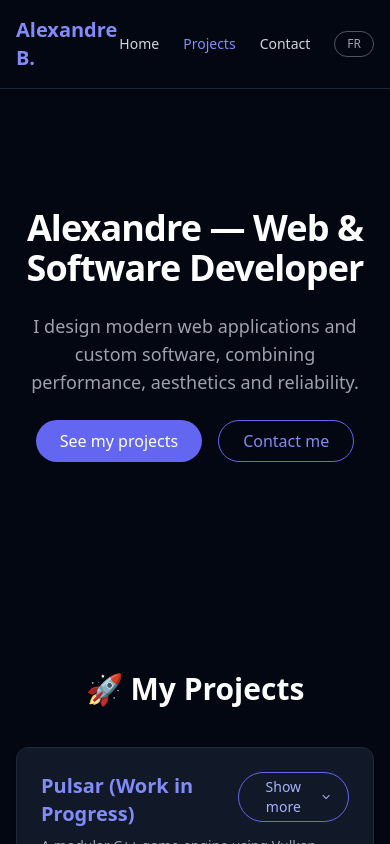
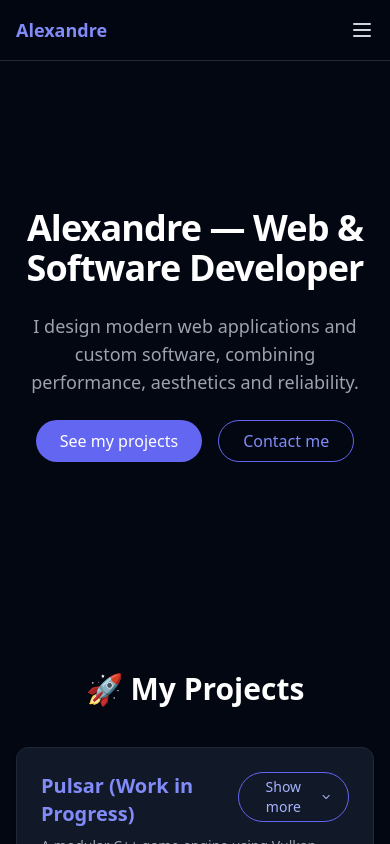
Before and after one commit to AlexandreBbr/Portfolio, a React (Vite) app: page / in a window 390 px wide. Shown: the top 844 px of the page. Built offline with nearby package versions, Linux system fonts and the light colour scheme.

Commit message:
Optimizing for mobile

```diff
--- a/src/components/Navbar.jsx
+++ b/src/components/Navbar.jsx
@@ -1,44 +1,76 @@
-import { motion } from "framer-motion";
+import { useState } from "react";
 import { useTranslation } from "react-i18next";
-import LanguageSwitcher from "./LanguageSwitcher";
+import { Menu, X } from "lucide-react";
+import { motion, AnimatePresence } from "framer-motion";
 
 export default function Navbar({ activeSection }) {
+  const [isOpen, setIsOpen] = useState(false);
   const { t } = useTranslation();
 
+  const links = [
+    { id: "hero", label: t("navbar.hero") },
+    { id: "projects", label: t("navbar.projects") },
+    { id: "contact", label: t("navbar.contact") },
+  ];
+
+  const scrollTo = (id) => {
+    const el = document.getElementById(id);
+    if (el) {
+      el.scrollIntoView({ behavior: "smooth" });
+      setIsOpen(false);
+    }
+  };
+
   return (
-    <motion.nav
-      className="fixed top-0 left-0 w-full bg-gray-950 border-b border-gray-800 z-50"
-      initial={{ y: -80, opacity: 0 }}
-      animate={{ y: 0, opacity: 1 }}
-      transition={{ duration: 0.5, ease: "easeOut" }}
-    >
-      <div className="max-w-5xl mx-auto px-4 py-4 flex justify-between items-center">
-        <span className="text-indigo-400 font-bold text-xl">Alexandre B.</span>
+    <header className="fixed top-0 left-0 w-full z-50 bg-gray-950/90 backdrop-blur-sm border-b border-gray-800">
+      <nav className="max-w-5xl mx-auto flex items-center justify-between p-4">
+        <h1 className="text-lg font-bold text-indigo-400">Alexandre</h1>
 
-        <ul className="flex gap-6 text-sm items-center">
-          {["hero", "projects", "contact"].map((section) => (
-            <li key={section}>
-              <button
-                onClick={() =>
-                  document.querySelector(`#${section}`)?.scrollIntoView({ behavior: "smooth" })
-                }
-                className={`relative group transition ${
-                  activeSection === section
-                    ? "text-indigo-400"
-                    : "text-gray-300 hover:text-indigo-400"
+        <ul className="hidden md:flex gap-8 text-sm text-gray-300">
+          {links.map(({ id, label }) => (
+            <li
+              key={id}
+              onClick={() => scrollTo(id)}
+              className={`cursor-pointer hover:text-indigo-400 transition ${activeSection === id ? "text-indigo-400 font-semibold" : ""
                 }`}
-              >
-                {t(`navbar.${section}`)}
-                <span className="absolute left-0 -bottom-1 h-[2px] w-0 bg-indigo-400 transition-all duration-300 group-hover:w-full" />
-              </button>
+            >
+              {label}
             </li>
           ))}
+        </ul>
 
-          <li>
-            <LanguageSwitcher />
-          </li>
-        </ul>
-      </div>
-    </motion.nav>
+        <button
+          className="md:hidden text-gray-300"
+          onClick={() => setIsOpen(!isOpen)}
+          aria-label="Toggle menu"
+        >
+          {isOpen ? <X size={24} /> : <Menu size={24} />}
+        </button>
+      </nav>
+
+      <AnimatePresence>
+        {isOpen && (
+          <motion.ul
+            key="mobile-menu"
+            initial={{ opacity: 0, y: -10 }}
+            animate={{ opacity: 1, y: 0 }}
+            exit={{ opacity: 0, y: -10 }}
+            transition={{ duration: 0.2, ease: "easeInOut" }}
+            className="md:hidden bg-gray-950 border-t border-gray-800 px-4 py-4 space-y-4 text-gray-300"
+          >
+            {links.map(({ id, label }) => (
+              <li
+                key={id}
+                onClick={() => scrollTo(id)}
+                className={`cursor-pointer hover:text-indigo-400 transition ${activeSection === id ? "text-indigo-400 font-semibold" : ""
+                  }`}
+              >
+                {label}
+              </li>
+            ))}
+          </motion.ul>
+        )}
+      </AnimatePresence>
+    </header>
   );
 }
```
Also changed, not shown: src/locales/en/translation.json (+3 -4 lines).
